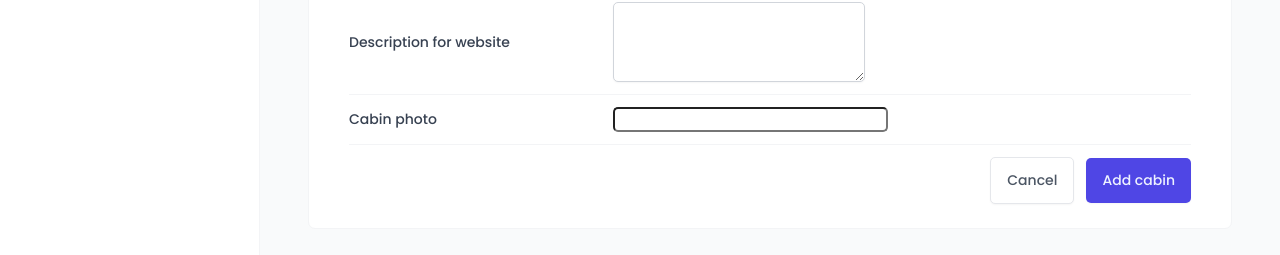
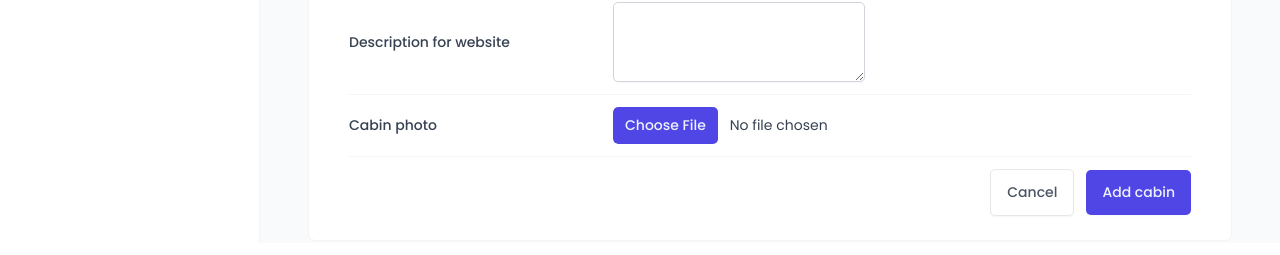
Before and after one commit to ManzeZhou/TheWildOasis, a React (Vite) app: page /cabins in a window 1280 px wide. Both pictures are taken after a click on the button "Add new cabin". Shown: the part 557-812 px from the top of the page. Built offline with nearby package versions, Linux system fonts and the light colour scheme; no server answers; the database is empty; a web font is replaced by a local one.

Commit message:
handled cabin create form errors and upload cabin images through form

```diff
--- a/src/features/cabins/CreateCabinForm.jsx
+++ b/src/features/cabins/CreateCabinForm.jsx
@@ -9,46 +9,16 @@
 import {useMutation, useQueryClient} from "@tanstack/react-query";
 import {createCabin} from "../../services/apiCabins.js";
 import toast from "react-hot-toast";
+import FormRow from "../../ui/FormRow.jsx";
 
-const FormRow = styled.div`
-  display: grid;
-  align-items: center;
-  grid-template-columns: 24rem 1fr 1.2fr;
-  gap: 2.4rem;
 
-  padding: 1.2rem 0;
-
-  &:first-child {
-    padding-top: 0;
-  }
-
-  &:last-child {
-    padding-bottom: 0;
-  }
-
-  &:not(:last-child) {
-    border-bottom: 1px solid var(--color-grey-100);
-  }
-
-  &:has(button) {
-    display: flex;
-    justify-content: flex-end;
-    gap: 1.2rem;
-  }
-`;
-
-const Label = styled.label`
-  font-weight: 500;
-`;
-
-const Error = styled.span`
-  font-size: 1.4rem;
-  color: var(--color-red-700);
-`;
 
 function CreateCabinForm() {
 
-    const { register, handleSubmit, reset } = useForm();
+    const {register, handleSubmit, reset, getValues, formState} = useForm();
+
+    const {errors} = formState;
+
 
     // invalidate react-query data to let it re-fetch data
     const queryClient = useQueryClient();
@@ -61,43 +31,94 @@
             // clear input form
             reset();
         },
-        onError: (err) =>  toast.error(err.message),
+        onError: (err) => toast.error(err.message),
     })
 
     function onSubmit(data) {
-        mutate(data);
+        mutate({...data, image: data.image[0]});
+    };
+
+    function onError(errors) {
+        // console.log(errors);
     }
 
     return (
-    <Form onSubmit={handleSubmit(onSubmit)}>
-      <FormRow>
-        <Label htmlFor="name">Cabin name</Label>
-        <Input type="text" id="name" {...register("name")}/>
+        <Form onSubmit={handleSubmit(onSubmit, onError)}>
+            <FormRow label="Cabin name" error={errors?.name?.message}>
+                <Input
+                    type="text"
+                    id="name"
+                    disabled={isCreating}
+                    {...register("name", {
+                    required: "This field is required",
+                })}
+                />
             </FormRow>
 
-      <FormRow>
-        <Label htmlFor="maxCapacity">Maximum capacity</Label>
-        <Input type="number" id="maxCapacity" {...register("maxCapacity")} />
+            <FormRow label="Maximum capacity" error={errors?.maxCapacity?.message}>
+                <Input
+                    type="number"
+                    id="maxCapacity"
+                    disabled={isCreating}
+                    {...register("maxCapacity", {
+                    required: "This field is required",
+                    min: {
+                        value: 1,
+                        message: 'Capacity should be at least 1',
+                    }
+                })}
+                />
+
             </FormRow>
 
-      <FormRow>
-        <Label htmlFor="regularPrice">Regular price</Label>
-        <Input type="number" id="regularPrice" {...register("regularPrice")}/>
+            <FormRow label="Regular price" error={errors?.regularPrice?.message}>
+                <Input
+                    type="number"
+                    id="regularPrice"
+                    disabled={isCreating}
+                    {...register("regularPrice", {
+                    required: "This field is required",
+                    min: {
+                        value: 1,
+                        message: 'Capacity should be at least 1',
+                    }
+                })}
+                />
             </FormRow>
 
-      <FormRow>
-        <Label htmlFor="discount">Discount</Label>
-        <Input type="number" id="discount" defaultValue={0} {...register("discount")} />
+            <FormRow label="Discount" error={errors?.discount?.message}>
+                <Input
+                    type="number"
+                    id="discount"
+                    defaultValue={0}
+                    disabled={isCreating}
+                    {...register("discount", {
+                    required: "This field is required",
+                    validate: (value) => value <= getValues().regularPrice || 'Discount price should be less than regular price',
+                })}
+                />
             </FormRow>
 
-      <FormRow>
-        <Label htmlFor="description">Description for website</Label>
-        <Textarea type="number" id="description" defaultValue="" {...register("description")}/>
+            <FormRow label="Description for website" error={errors?.description?.message}>
+                <Textarea
+                    type="number"
+                    id="description"
+                    defaultValue=""
+                    disabled={isCreating}
+                    {...register("description", {
+                    required: "This field is required",
+                })}/>
             </FormRow>
 
-      <FormRow>
-        <Label htmlFor="image">Cabin photo</Label>
-        <FileInput id="image" accept="image/*" />
+            <FormRow label="Cabin photo">
+                <FileInput
+                    id="image"
+                    accept="image/*"
+                    type="file"
+                    {...register("image", {
+                        required: "This field is required",
+                    })}
+                />
             </FormRow>
 
             <FormRow>
--- a/src/services/apiCabins.js
+++ b/src/services/apiCabins.js
@@ -1,4 +1,4 @@
-import supabase from "./supabase.js";
+import supabase, {supabaseUrl} from "./supabase.js";
 
 export async function getCabins() {
 
@@ -15,10 +15,21 @@
 }
 
 export async function createCabin(newCabin) {
+
+    const imageName = `${Math.random()}-${newCabin.image.name}`.replaceAll("/", "");
+
+    const imagePath = `${supabaseUrl}/storage/v1/object/public/cabin-images/${imageName}`;
+
+    //https://dewfqnmhekdvwpnbwdts.supabase.co/storage/v1/object/public/avatars/cabin-001.jpg
+
+    // 1. Create cabin
     const { data, error } = await supabase
         .from('cabins')
         .insert([
-            newCabin
+            {
+                ...newCabin,
+                image: imagePath
+            }
         ])
 
     if (error) {
@@ -26,7 +37,26 @@
         throw new Error('Cabin could not be created');
     }
 
+    // 2. Upload image
+
+    const { error: storageError } = await supabase
+        .storage
+        .from('cabin-images')
+        .upload(imageName, newCabin.image);
+
+    // 3. Delete the cabin IF there was an error uploading image
+    if (storageError) {
+        await supabase
+            .from('cabins')
+            .delete()
+            .eq('id', data.id);
+        console.log(storageError);
+        throw new Error('Cabin image could not be uploaded and the cabin was not created');
+    }
+
     return data;
+
+
 }
 
 export async function deleteCabin (id) {
--- a/src/services/supabase.js
+++ b/src/services/supabase.js
@@ -1,7 +1,7 @@
 
 import { createClient } from '@supabase/supabase-js'
 
-const supabaseUrl = 'https://dewfqnmhekdvwpnbwdts.supabase.co'
+export const supabaseUrl = 'https://dewfqnmhekdvwpnbwdts.supabase.co'
 const supabaseKey = "eyJhbGciOiJIUzI1NiIsInR5cCI6IkpXVCJ9.eyJpc3MiOiJzdXBhYmFzZSIsInJlZiI6ImRld2Zxbm1oZWtkdndwbmJ3ZHRzIiwicm9sZSI6ImFub24iLCJpYXQiOjE2OTM4NDIzMzUsImV4cCI6MjAwOTQxODMzNX0.ZZJKmYG-dOiFs66il8bFKd3y3jQ_UC5FDph8_9H4tqE"
 const supabase = createClient(supabaseUrl, supabaseKey);
 
--- a/src/ui/AppLayout.jsx
+++ b/src/ui/AppLayout.jsx
@@ -13,6 +13,7 @@
 const Main = styled.main`
   background-color: var(--color-grey-50);
   padding: 4rem 4.8rem 6.4rem;
+  overflow: scroll;
 `;
 
 const Container = styled.div`
--- a/src/ui/FileInput.jsx
+++ b/src/ui/FileInput.jsx
@@ -1,6 +1,6 @@
 import styled from "styled-components";
 
-const FileInput = styled.input`
+const FileInput = styled.input.attrs({type: "file"})`
   font-size: 1.4rem;
   border-radius: var(--border-radius-sm);
 
--- /dev/null
+++ b/src/ui/FormRow.jsx
@@ -0,0 +1,48 @@
+import Input from "./Input.jsx";
+import styled from "styled-components";
+
+const StyledFormRow = styled.div`
+  display: grid;
+  align-items: center;
+  grid-template-columns: 24rem 1fr 1.2fr;
+  gap: 2.4rem;
+
+  padding: 1.2rem 0;
+
+  &:first-child {
+    padding-top: 0;
+  }
+
+  &:last-child {
+    padding-bottom: 0;
+  }
+
+  &:not(:last-child) {
+    border-bottom: 1px solid var(--color-grey-100);
+  }
+
+  &:has(button) {
+    display: flex;
+    justify-content: flex-end;
+    gap: 1.2rem;
+  }
+`;
+
+const Label = styled.label`
+  font-weight: 500;
+`;
+
+const Error = styled.span`
+  font-size: 1.4rem;
+  color: var(--color-red-700);
+`;
+
+function FormRow({label, error, children}) {
+    return <StyledFormRow>
+        {label && <Label htmlFor={children.props.id}>{label}</Label>}
+        {children}
+        {error && <Error>{error}</Error>}
+    </StyledFormRow>
+}
+
+export default FormRow;
```
Lines whose indentation alone changed are shown as unchanged.
